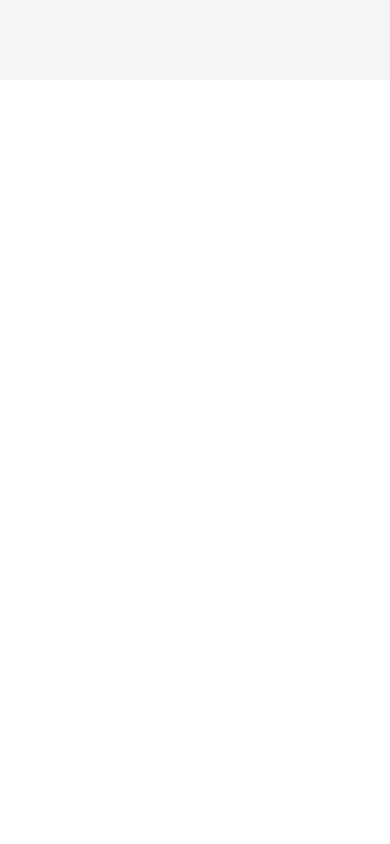
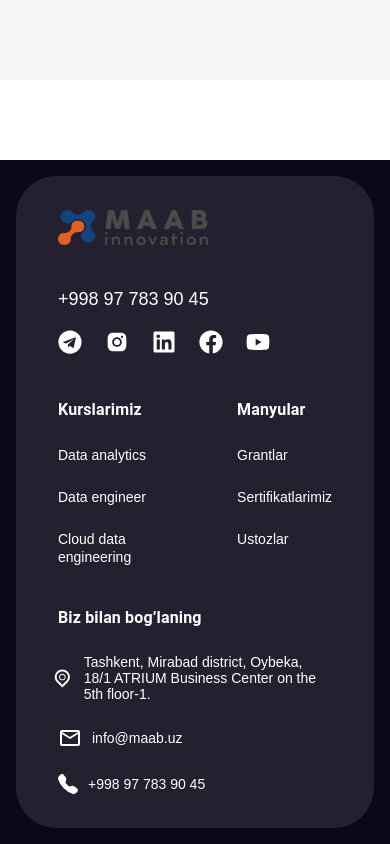
Before and after one commit to Murod1303/MAAB, a React (Vite) app: page / in a window 390 px wide. Shown: the part 5455-6299 px from the top of the page. Before the commit the page ends 5535 px from the top, so only its background shows below. Built offline with nearby package versions, Linux system fonts and the light colour scheme.

Commit message:
responsive footer

```diff
--- a/src/App.jsx
+++ b/src/App.jsx
@@ -1,4 +1,4 @@
-// import Footer from "./components/footer/Footer";
+import Footer from "./components/footer/Footer";
 import Header from "./components/header/Header";
 import Home from "./pages/Home";
 import { motion, useScroll } from "framer-motion";
@@ -12,7 +12,7 @@ function App() {
       />
       <Header />
       <Home />
-      {/* <Footer /> */}
+      <Footer />
     </>
   );
 }
--- a/src/components/footer/Footer.jsx
+++ b/src/components/footer/Footer.jsx
@@ -1,4 +1,4 @@
-import { Box, Container, Link, Stack, Typography } from "@mui/material";
+import { Box, Link, Stack, Typography } from "@mui/material";
 import { FaTelegram } from "react-icons/fa";
 import { AiFillInstagram } from "react-icons/ai";
 import { FaLinkedin } from "react-icons/fa";
@@ -8,6 +8,7 @@ import { MdOutlineMail } from "react-icons/md";
 import { BsTelephoneFill } from "react-icons/bs";
 import { TiLocationOutline } from "react-icons/ti";
 import styled from "styled-components";
+import { ContainerStyled } from "../generalStyle/GeneralStyle";
 
 const SocialsLi = styled.li`
   & a svg {
@@ -16,24 +17,69 @@ const SocialsLi = styled.li`
     fill: #fff;
   }
 `;
+const FooterSection = styled(Box)`
+  padding: 30px;
+  @media (max-width: 720px) {
+    padding: 20px;
+    & .bgColor .forBgPadding {
+      padding: 54px 62px 34px 62px;
+    }
+    & .logo {
+      width: 160px;
+      height: 40px;
+    }
+    & .telFooter {
+      font-size: 24px;
+    }
+    & .nestedLi {
+      & strong {
+        font-size: 20px;
+      }
+      & .footerLink a {
+        font-size: 14px;
+      }
+    }
+  }
+  @media (max-width: 590px) {
+    padding: 16px 0;
+    & .bgColor .forBgPadding {
+      padding: 34px 42px 34px 42px;
+    }
+    & .logo {
+      width: 150px;
+      height: 35px;
+    }
+    & .telFooter {
+      font-size: 18px;
+    }
+    & .nestedLi {
+      & strong {
+        font-size: 16px;
+      }
+      & .footerLink a {
+        font-size: 14px;
+      }
+    }
+  }
+`;
 const Footer = () => {
   return (
+    <FooterSection component={"footer"} sx={{ backgroundColor: "#0C081A" }}>
+      <ContainerStyled>
         <Box
-      component={"footer"}
-      padding={"80px"}
-      sx={{ backgroundColor: "#0C081A" }}
+          className="bgColor"
+          sx={{ backgroundColor: "#ffffff19" }}
+          borderRadius={"40px"}
         >
-      <Container
-        maxWidth={"1680px"}
-        sx={{ margin: "0 auto", padding: "0 16px", width: "100%" }}
-      >
-        <Box sx={{ backgroundColor: "#ffffff19" }} borderRadius={"40px"}>
           <Box
             component={"ul"}
+            className="forBgPadding"
             padding={"64px 72px 34px 72px"}
             display={"flex"}
             alignItems={"flex-start"}
             justifyContent={"space-between"}
+            gap={"40px"}
+            flexWrap={"wrap"}
           >
             <Box
               component={"li"}
@@ -43,6 +89,7 @@ const Footer = () => {
             >
               <Link href={"#"} marginBottom={"40px"}>
                 <img
+                  className="logo"
                   src="./MAAB.png"
                   alt="MAAB's logo"
                   width={328}
@@ -50,6 +97,7 @@ const Footer = () => {
                 />
               </Link>
               <Link
+                className="telFooter"
                 href="tel:+998991112233"
                 display={"inline-block"}
                 fontSize={"28px"}
@@ -89,6 +137,8 @@ const Footer = () => {
               </Stack>
             </Box>
             <Box component={"li"}>
+              <Box component={"ul"} display={"flex"} gap={"60px"}>
+                <Box component={"li"} className="nestedLi">
                   <Typography
                     display={"inline-block"}
                     component={"strong"}
@@ -100,6 +150,7 @@ const Footer = () => {
                     Kurslarimiz
                   </Typography>
                   <Stack
+                    className="footerLink"
                     component={"ul"}
                     display={"flex"}
                     alignItems={"flex-start"}
@@ -138,7 +189,8 @@ const Footer = () => {
                     </Box>
                   </Stack>
                 </Box>
-            <Box component={"li"}>
+
+                <Box component={"li"} className="nestedLi">
                   <Typography
                     display={"inline-block"}
                     component={"strong"}
@@ -150,6 +202,7 @@ const Footer = () => {
                     Manyular
                   </Typography>
                   <Stack
+                    className="footerLink"
                     component={"ul"}
                     display={"flex"}
                     alignItems={"flex-start"}
@@ -188,7 +241,14 @@ const Footer = () => {
                     </Box>
                   </Stack>
                 </Box>
-            <Box component={"li"} maxWidth={"470px"} width={"100%"}>
+              </Box>
+            </Box>
+            <Box
+              component={"li"}
+              maxWidth={"470px"}
+              width={"100%"}
+              className="nestedLi"
+            >
               <Typography
                 display={"inline-block"}
                 component={"strong"}
@@ -196,17 +256,19 @@ const Footer = () => {
                 fontWeight={600}
                 marginBottom={"24px"}
                 color={"#fff"}
+                className="contactInfo"
               >
                 Biz bilan bog’laning
               </Typography>
               <Stack
+                className="footerLink"
                 component={"ul"}
                 display={"flex"}
                 alignItems={"flex-start"}
                 justifyContent={"center"}
                 gap={"24px"}
               >
-                <Box component={"li"}>
+                <Box component={"li"} className="nestedLi">
                   <Link
                     href="#"
                     fontSize={"16px"}
@@ -263,8 +325,8 @@ const Footer = () => {
             </Box>
           </Box>
         </Box>
-      </Container>
-    </Box>
+      </ContainerStyled>
+    </FooterSection>
   );
 };
 
```
Lines whose indentation alone changed are shown as unchanged.
